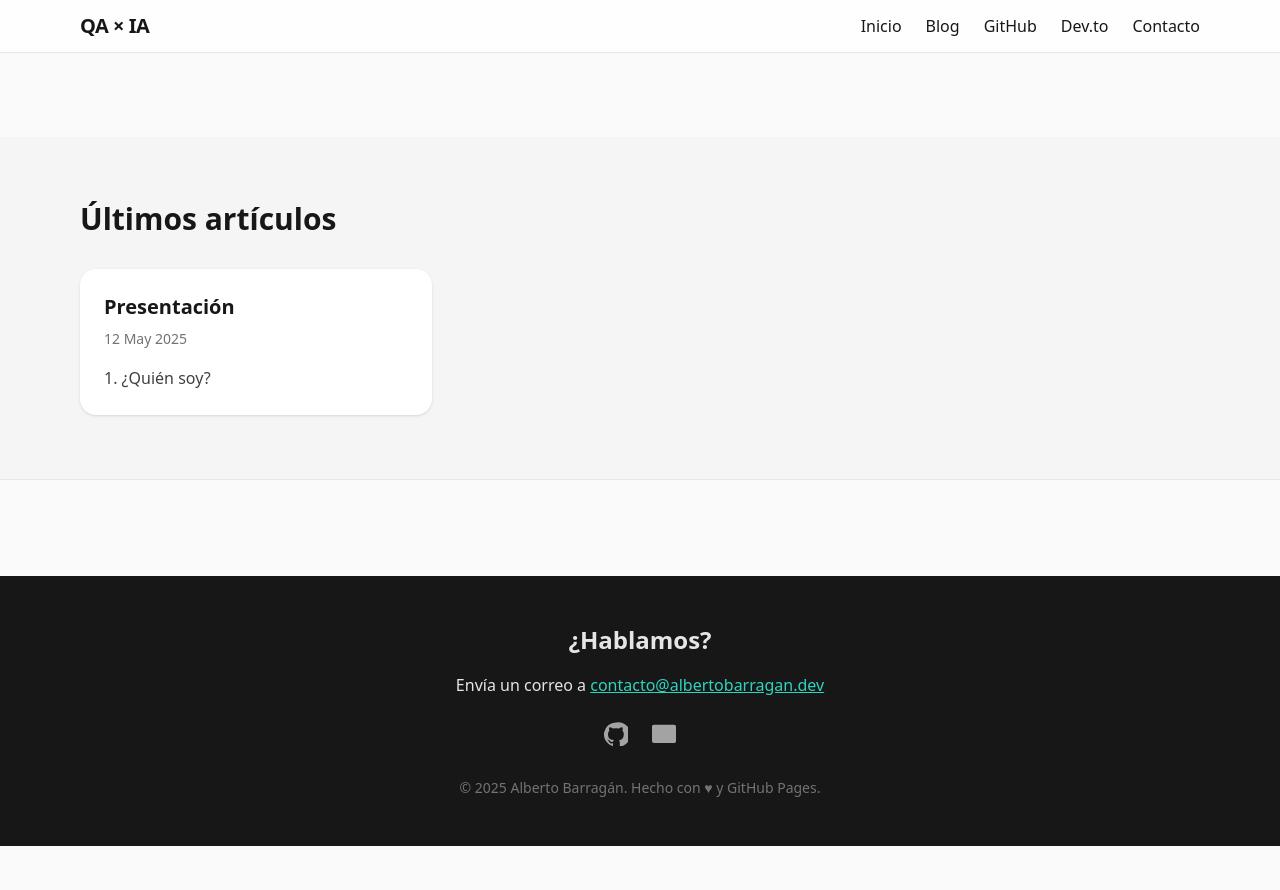
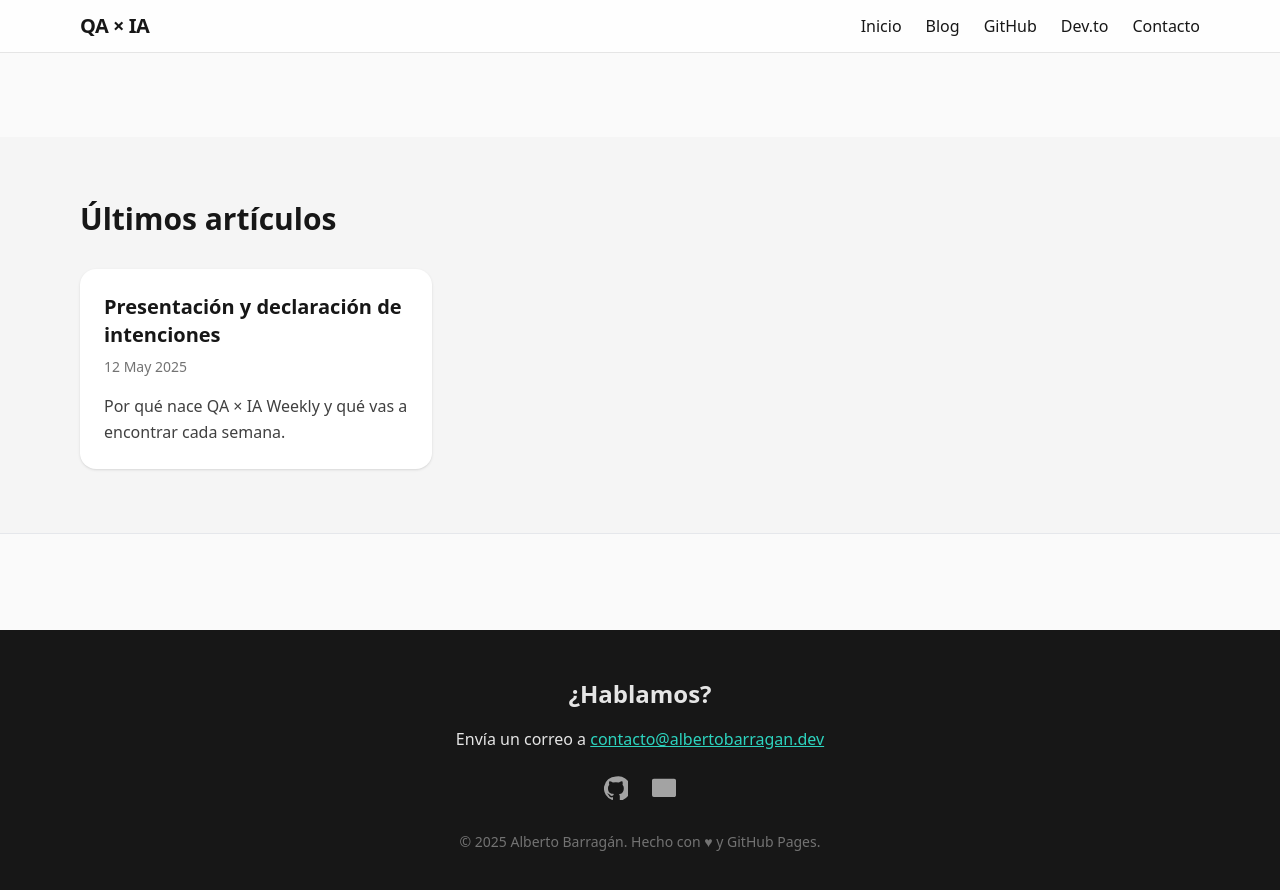
Before and after one commit to abarragancosto/abarragancosto.github.io, a Jekyll site: the page built from index.md, in a window 1280 px wide and 900 px high, scrolled down 648 px. Shown: the top 890 px of the window. Built offline with Jekyll 4.4.1, drawn with Linux system fonts in a browser that asks for light colours; nearby versions of some CDN libraries; before the commit the page ends 1494 px from its top, so only the background shows below that.

Commit message:
Cambios visuales en los posts

```diff
--- a/_layouts/default.html
+++ b/_layouts/default.html
@@ -10,7 +10,7 @@
   <title>{{ page.title | default: site.title }}</title>
 
   <!-- Tailwind CDN + plugin Typography -->
-  <script src="https://cdn.tailwindcss.com"></script>
+<script src="https://cdn.tailwindcss.com?plugins=typography"></script>
   <script>
     tailwind.config = {
       darkMode: 'media',
--- a/_layouts/post.html
+++ b/_layouts/post.html
@@ -2,7 +2,10 @@
 layout: default
 ---
 
-<article class="prose lg:prose-xl dark:prose-invert mx-auto px-4 py-12">
+<article
+  class="prose lg:prose-xl dark:prose-invert
+         mx-auto px-6 py-12 max-w-3xl
+         border-x border-neutral-200 dark:border-neutral-700">
   <h1 class="mt-0 mb-4">{{ page.title }}</h1>
 
   {% if page.date %}
--- a/_posts/2025-05-12-presentacion.md
+++ b/_posts/2025-05-12-presentacion.md
@@ -1,5 +1,6 @@
 ---
-title: "Presentación"
+title:  "Presentación y declaración de intenciones"
+excerpt: "Por qué nace QA × IA Weekly y qué vas a encontrar cada semana."
 ---
 
 ## 1. ¿Quién soy?
--- a/assets/css/style.css
+++ b/assets/css/style.css
@@ -13,8 +13,8 @@
   }
 }
 
-.prose pre { border-left: 4px solid rgb(6 182 212); padding-left: 1rem; overflow-x: auto; }
+.prose pre { border-left: 4px solid rgb(16 185 129); padding-left: 1rem; overflow-x: auto; }
 
-.prose img { display: block; margin-left: auto; margin-right: auto; border-radius: 0.5rem; box-shadow: 0 4px 10px rgb(0 0 0 / .1); }
+.prose img { display: block; margin: 2rem auto; border-radius: 0.5rem; box-shadow: 0 4px 12px rgb(0 0 0 / .1); }
 
 .prose table { display: block; overflow-x: auto; }
```
